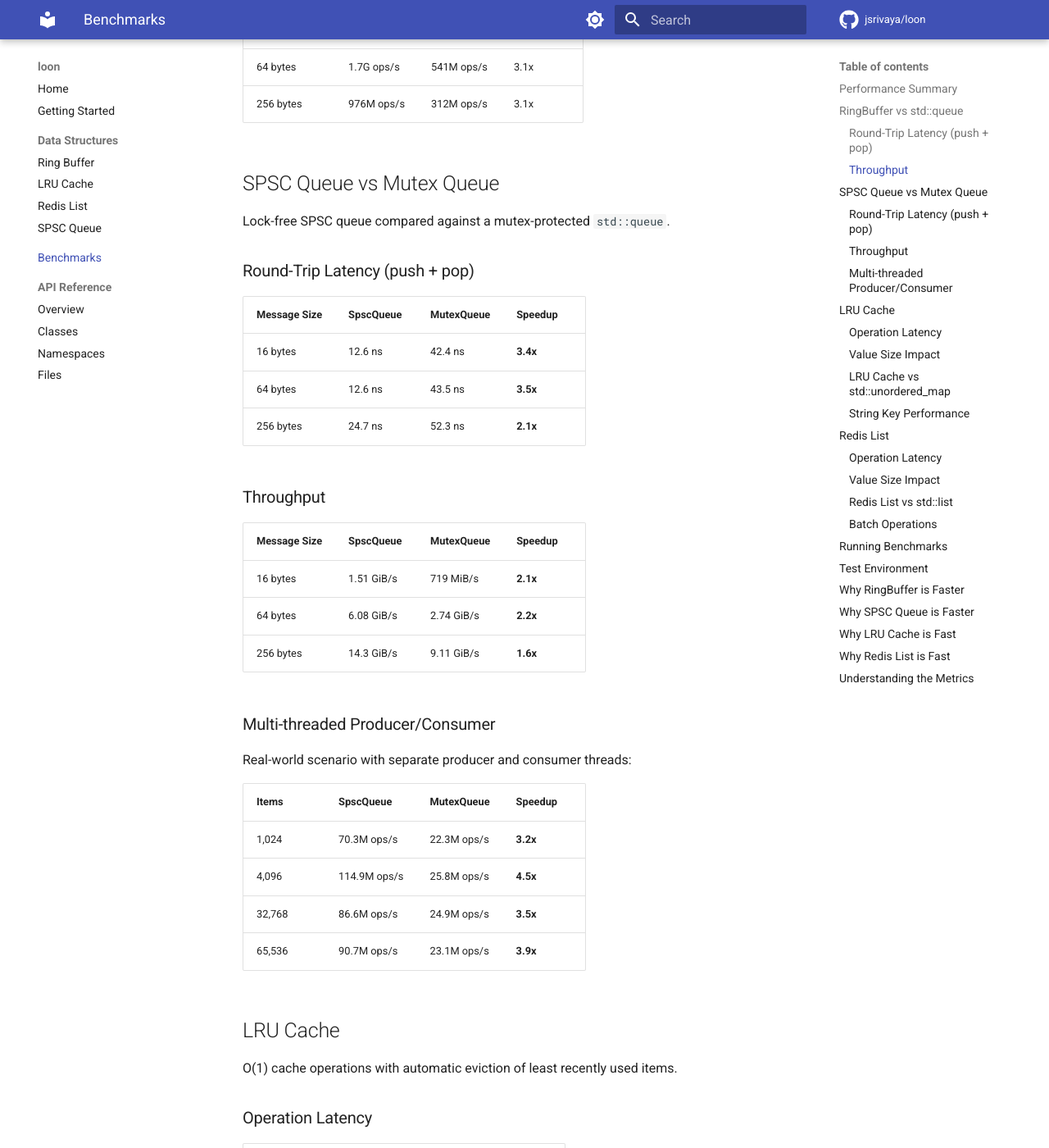
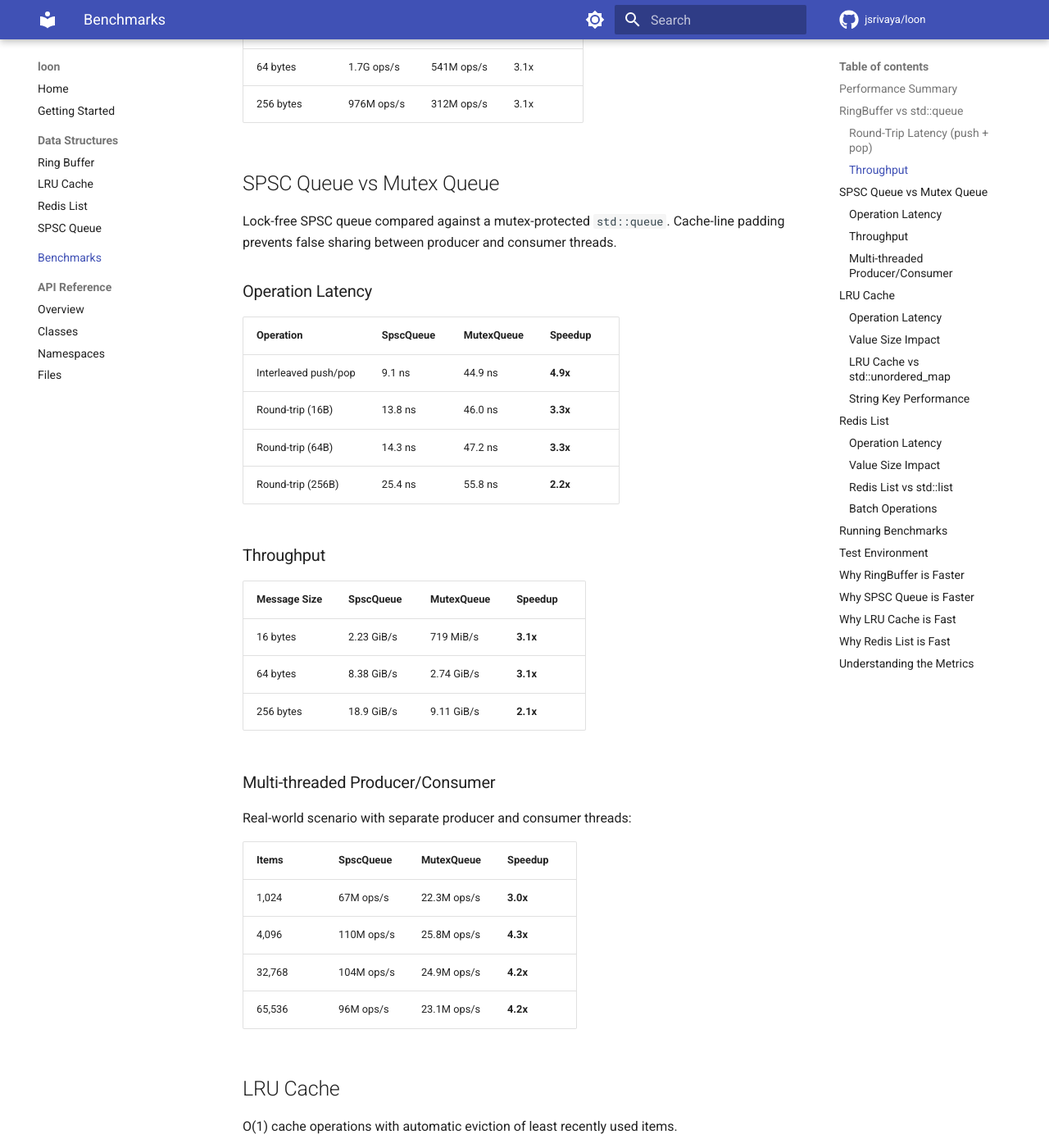
Before and after one commit to jsrivaya/loon, an MkDocs documentation site: the page built from docs-src/benchmarks.md, in a window 1280 px wide and 1400 px high, scrolled down 986 px. Shown: the whole window at 82% size. Built offline with MkDocs 1.6.1 and Material for MkDocs 9.7.7, drawn with Linux system fonts in a browser that asks for light colours; comment, search, counter and statistics services are not loaded; some of the changed text lies outside the part shown.

Commit message:
SPSC Queue: Add cache-line padding to prevent false sharing (#47)
* Add cache-line padding to atomic variables

* Update performance documentation with improvements

```diff
--- a/docs-src/benchmarks.md
+++ b/docs-src/benchmarks.md
@@ -7,7 +7,7 @@ Performance benchmarks comparing loon data structures against standard library a
 | Component | Best Latency | Peak Throughput | vs std:: |
 |-----------|--------------|-----------------|----------|
 | [RingBuffer](data-structures/ring-buffer.md) | 0.95 ns | 2.1G ops/s | **3.2x faster** |
-| [SPSC Queue](data-structures/spsc-queue.md) | 9.1 ns | 220M ops/s | **3.4x faster** |
+| [SPSC Queue](data-structures/spsc-queue.md) | 9.1 ns | 220M ops/s | **4.9x faster** |
 | [LRU Cache](data-structures/lru-cache.md) | 7.8 ns | 130M ops/s | O(1) ops |
 | [Redis List](data-structures/redis-list.md) | 0.33 ns | 560M ops/s | **22x** vs std::list |
 
@@ -31,23 +31,24 @@ Performance benchmarks comparing loon data structures against standard library a
 
 ## SPSC Queue vs Mutex Queue
 
-Lock-free SPSC queue compared against a mutex-protected `std::queue`.
+Lock-free SPSC queue compared against a mutex-protected `std::queue`. Cache-line padding prevents false sharing between producer and consumer threads.
 
-### Round-Trip Latency (push + pop)
+### Operation Latency
 
-| Message Size | SpscQueue | MutexQueue | Speedup |
-|--------------|-----------|------------|---------|
-| 16 bytes | 12.6 ns | 42.4 ns | **3.4x** |
-| 64 bytes | 12.6 ns | 43.5 ns | **3.5x** |
-| 256 bytes | 24.7 ns | 52.3 ns | **2.1x** |
+| Operation | SpscQueue | MutexQueue | Speedup |
+|-----------|-----------|------------|---------|
+| Interleaved push/pop | 9.1 ns | 44.9 ns | **4.9x** |
+| Round-trip (16B) | 13.8 ns | 46.0 ns | **3.3x** |
+| Round-trip (64B) | 14.3 ns | 47.2 ns | **3.3x** |
+| Round-trip (256B) | 25.4 ns | 55.8 ns | **2.2x** |
 
 ### Throughput
 
 | Message Size | SpscQueue | MutexQueue | Speedup |
 |--------------|-----------|------------|---------|
-| 16 bytes | 1.51 GiB/s | 719 MiB/s | **2.1x** |
-| 64 bytes | 6.08 GiB/s | 2.74 GiB/s | **2.2x** |
-| 256 bytes | 14.3 GiB/s | 9.11 GiB/s | **1.6x** |
+| 16 bytes | 2.23 GiB/s | 719 MiB/s | **3.1x** |
+| 64 bytes | 8.38 GiB/s | 2.74 GiB/s | **3.1x** |
+| 256 bytes | 18.9 GiB/s | 9.11 GiB/s | **2.1x** |
 
 ### Multi-threaded Producer/Consumer
 
@@ -55,10 +56,10 @@ Real-world scenario with separate producer and consumer threads:
 
 | Items | SpscQueue | MutexQueue | Speedup |
 |-------|-----------|------------|---------|
-| 1,024 | 70.3M ops/s | 22.3M ops/s | **3.2x** |
-| 4,096 | 114.9M ops/s | 25.8M ops/s | **4.5x** |
-| 32,768 | 86.6M ops/s | 24.9M ops/s | **3.5x** |
-| 65,536 | 90.7M ops/s | 23.1M ops/s | **3.9x** |
+| 1,024 | 67M ops/s | 22.3M ops/s | **3.0x** |
+| 4,096 | 110M ops/s | 25.8M ops/s | **4.3x** |
+| 32,768 | 104M ops/s | 24.9M ops/s | **4.2x** |
+| 65,536 | 96M ops/s | 23.1M ops/s | **4.2x** |
 
 ## LRU Cache
 
@@ -178,7 +179,7 @@ make bench
 
 1. **Lock-free**: Uses atomic operations instead of mutex locks
 2. **No contention**: Designed for exactly one producer and one consumer
-3. **Cache-line friendly**: Head and tail pointers can be on separate cache lines
+3. **Cache-line padding**: Head and tail atomics are on separate cache lines (`alignas(64)`) to prevent false sharing
 4. **Minimal synchronization**: Only acquire/release memory ordering where needed
 
 ## Why LRU Cache is Fast
```
Also changed, not shown: README.md (+3 -3 lines), bench/README.md (+1 -1 lines), docs-src/data-structures/spsc-queue.md (+11 -10 lines), 1 other file.
